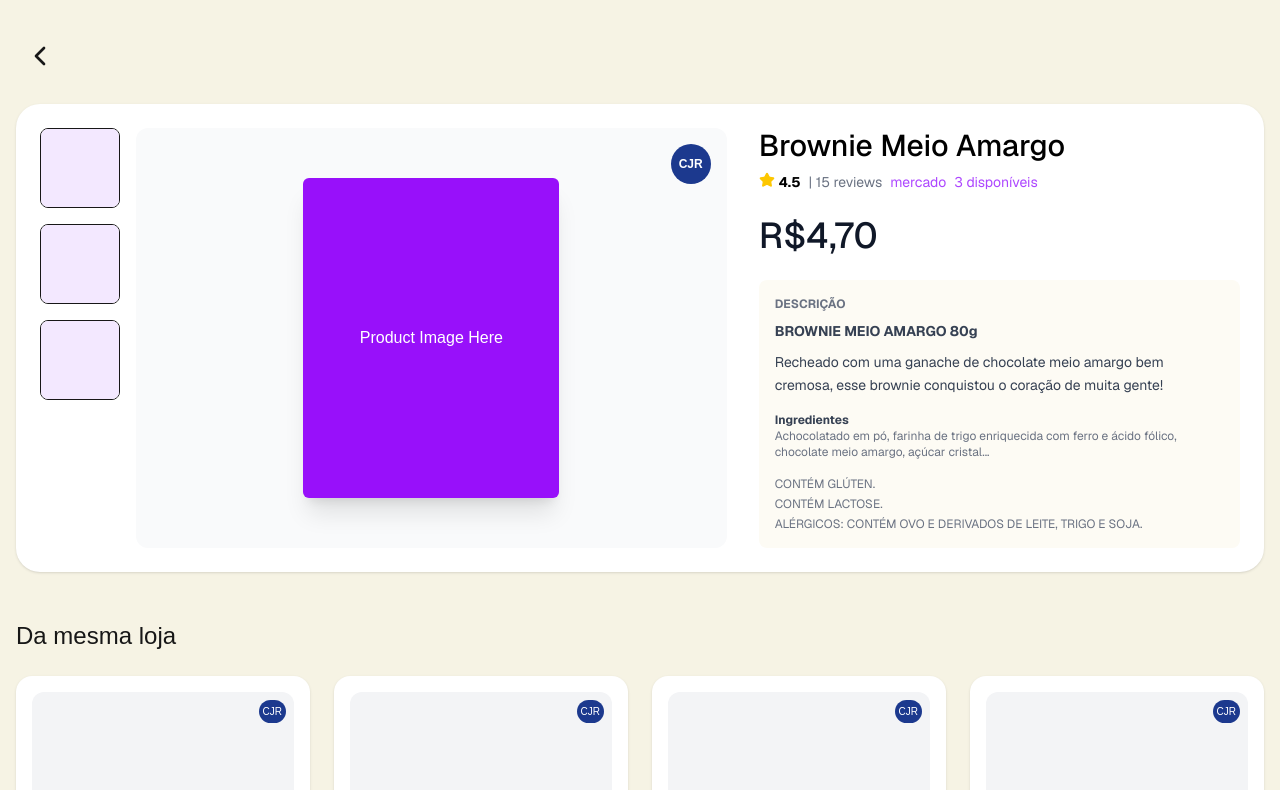
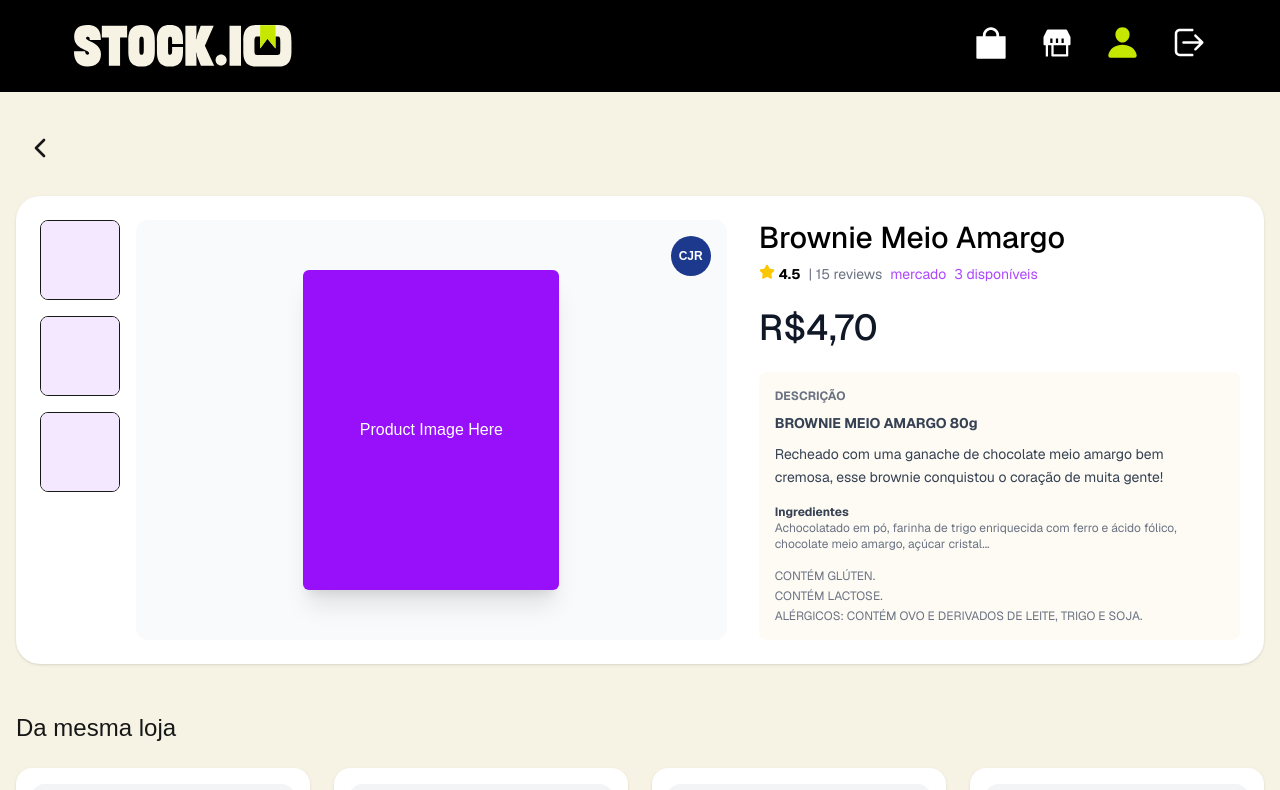
Before and after one commit to ianp3r/Frontend-Grupo4-Trainee-CJR-2025.2, a Next.js app: page /produto in a window 1280 px wide. Shown: the top 790 px of the page. Built offline with nearby package versions, Linux system fonts and the light colour scheme.

Commit message:
feat/addiciona header

```diff
--- a/src/app/produto/page.tsx
+++ b/src/app/produto/page.tsx
@@ -1,5 +1,7 @@
 import React from 'react';
 import { ShoppingBag, Store, ChevronLeft, Star } from 'lucide-react'; // You might need to install: npm install lucide-react
+import Header from '@/components/Header';
+
 
 const product = {
   id: 1,
@@ -16,8 +18,9 @@ const product = {
 
 export default function ProductPage() {
   return (
-    <div className="min-h-screen bg-[#F6F3E4] "> {/* Cream background color from image */}
+    <div className="min-h-screen bg-[#F6F3E4] ">
 
+      <Header />
 
       <main className="container mx-auto px-4 py-8">
 
```
